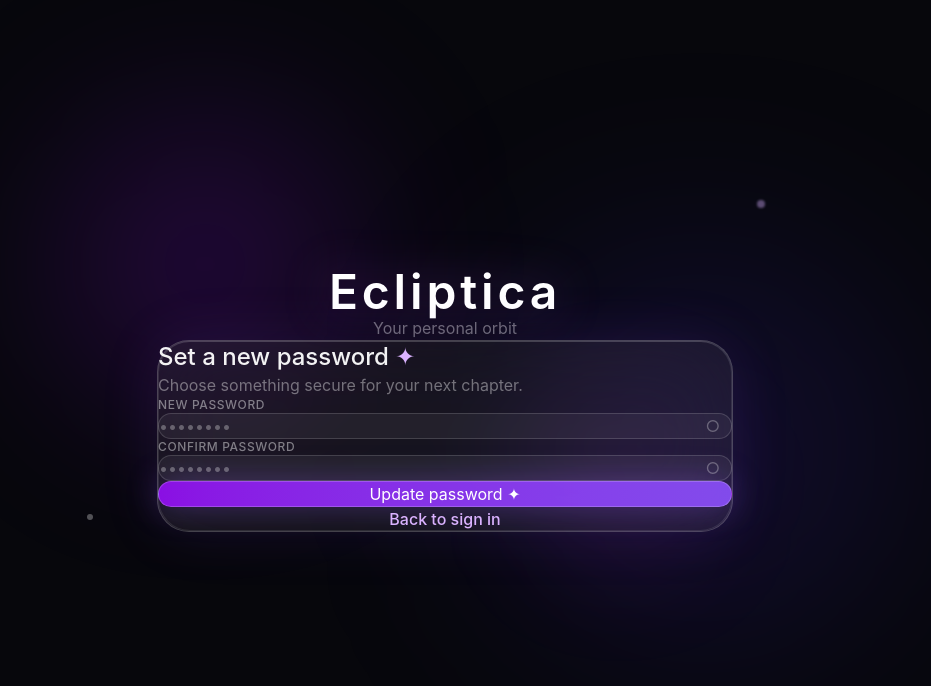
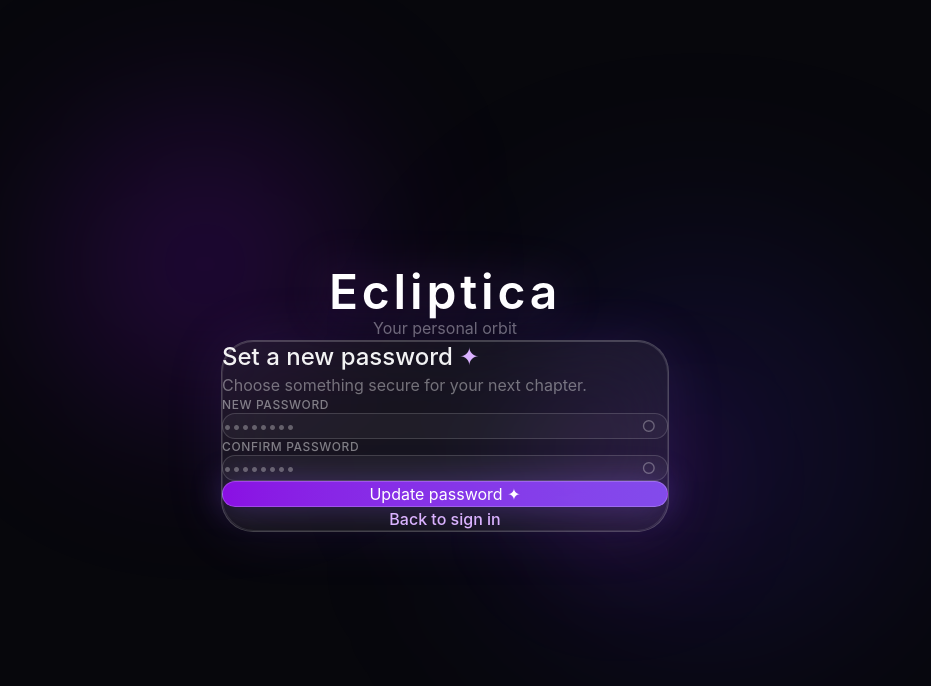
Before and after one commit to sneh777a/ecliptica, a React (Vite) app in the folder frontend/: page /reset-password in a window 1280 px wide. Shown: the top 686 px of the page, without its empty margins (195-1126 px from the left). Built offline with nearby package versions, Linux system fonts and the light colour scheme.

Commit message:
Reset password: more spacing, less compressed layout

```diff
--- a/frontend/src/pages/ResetPassword.jsx
+++ b/frontend/src/pages/ResetPassword.jsx
@@ -47,49 +47,47 @@ export default function ResetPassword() {
   };
 
   const inputClass =
-    "w-full bg-white/5 border border-white/15 text-white rounded-2xl px-5 py-4 text-base placeholder:text-white/30 focus:outline-none focus:border-purple-400/50 focus:bg-white/10 focus:shadow-[0_0_20px_rgba(168,85,247,0.15)] transition-all duration-300";
+    "w-full bg-white/[0.04] border border-white/15 text-white rounded-2xl px-5 py-[18px] text-base placeholder:text-white/30 focus:outline-none focus:border-purple-400/50 focus:bg-white/[0.07] focus:shadow-[0_0_20px_rgba(168,85,247,0.15)] transition-all duration-300";
 
   return (
-    <div className="min-h-screen bg-[#07070c] flex items-center justify-center px-4 relative overflow-hidden">
+    <div className="min-h-screen bg-[#07070c] flex items-center justify-center px-5 py-12 relative overflow-hidden">
       <div className="pointer-events-none absolute inset-0">
         <div className="absolute top-[15%] left-[20%] w-72 h-72 rounded-full bg-purple-600/20 blur-[90px]" />
         <div className="absolute bottom-[20%] right-[15%] w-96 h-96 rounded-full bg-indigo-600/15 blur-[110px]" />
         <div className="absolute top-[50%] right-[30%] w-40 h-40 rounded-full bg-fuchsia-500/10 blur-[60px]" />
-        <div className="absolute top-[25%] right-[25%] w-2 h-2 rounded-full bg-purple-300/40 blur-[1px]" />
-        <div className="absolute bottom-[35%] left-[22%] w-1.5 h-1.5 rounded-full bg-white/30" />
       </div>
 
-      <div className="w-full max-w-xl relative z-10">
-        <div className="text-center mb-10 sm:mb-12">
+      <div className="w-full max-w-md relative z-10">
+        <div className="text-center mb-12">
           <h1 className="text-4xl sm:text-5xl font-semibold text-white tracking-[0.08em] drop-shadow-[0_0_24px_rgba(168,85,247,0.35)]">
             Ecliptica
           </h1>
-          <p className="text-white/40 mt-3 text-base">Your personal orbit</p>
+          <p className="text-white/40 mt-4 text-base">Your personal orbit</p>
         </div>
 
-        <div className="relative rounded-[2rem] p-9 sm:p-12 bg-white/[0.06] backdrop-blur-2xl border border-white/20 shadow-[0_0_60px_rgba(139,92,246,0.12),inset_0_1px_0_rgba(255,255,255,0.1)]">
+        <div className="relative rounded-[2rem] px-8 py-10 sm:px-11 sm:py-12 bg-white/[0.06] backdrop-blur-2xl border border-white/20 shadow-[0_0_60px_rgba(139,92,246,0.12),inset_0_1px_0_rgba(255,255,255,0.1)]">
           <div className="pointer-events-none absolute inset-0 rounded-[2rem] ring-1 ring-inset ring-white/10" />
 
-          <h2 className="relative text-2xl font-medium text-white/95 mb-2">
+          <h2 className="relative text-2xl font-medium text-white/95 mb-3">
             Set a new password <span className="text-purple-300">✦</span>
           </h2>
-          <p className="relative text-base text-white/40 mb-9">
+          <p className="relative text-base text-white/40 mb-10">
             Choose something secure for your next chapter.
           </p>
 
           {error && (
-            <div className="relative mb-5 text-sm text-red-200/90 bg-red-500/10 border border-red-400/20 rounded-2xl px-4 py-3">
+            <div className="relative mb-8 text-sm text-red-200/90 bg-red-500/10 border border-red-400/20 rounded-2xl px-5 py-4">
               {error}
             </div>
           )}
 
           {done ? (
-            <div className="relative rounded-2xl border border-white/15 bg-white/5 px-5 py-6 text-center">
+            <div className="relative rounded-2xl border border-white/15 bg-white/[0.04] px-6 py-8 text-center">
               <p className="text-sm text-white/75">Password updated successfully.</p>
-              <p className="mt-2 text-xs text-white/35">Taking you back to sign in…</p>
+              <p className="mt-3 text-xs text-white/35">Taking you back to sign in…</p>
             </div>
           ) : (
-            <form onSubmit={handleSubmit} className="relative space-y-7">
+            <form onSubmit={handleSubmit} className="relative space-y-8">
               <div>
                 <label className="block text-xs font-medium text-white/45 mb-3 tracking-wider uppercase">
                   New password
@@ -108,7 +106,7 @@ export default function ResetPassword() {
                     type="button"
                     onClick={() => setShowPassword((v) => !v)}
                     aria-label={showPassword ? "Hide password" : "Show password"}
-                    className="absolute right-3 top-1/2 -translate-y-1/2 rounded-lg px-2 py-1 text-sm text-white/30 hover:text-white/70 transition"
+                    className="absolute right-3 top-1/2 -translate-y-1/2 px-2 py-1 text-sm text-white/30 hover:text-white/70"
                   >
                     {showPassword ? "◉" : "○"}
                   </button>
@@ -133,28 +131,27 @@ export default function ResetPassword() {
                     type="button"
                     onClick={() => setShowConfirm((v) => !v)}
                     aria-label={showConfirm ? "Hide password" : "Show password"}
-                    className="absolute right-3 top-1/2 -translate-y-1/2 rounded-lg px-2 py-1 text-sm text-white/30 hover:text-white/70 transition"
+                    className="absolute right-3 top-1/2 -translate-y-1/2 px-2 py-1 text-sm text-white/30 hover:text-white/70"
                   >
                     {showConfirm ? "◉" : "○"}
                   </button>
                 </div>
               </div>
 
+              <div className="pt-2">
                 <button
                   type="submit"
                   disabled={loading}
-                className="w-full mt-3 py-4 rounded-2xl font-medium text-white bg-gradient-to-r from-purple-600/90 to-violet-500/90 hover:from-purple-500 hover:to-violet-400 border border-white/20 shadow-[0_0_32px_rgba(139,92,246,0.35)] hover:shadow-[0_0_48px_rgba(139,92,246,0.5)] disabled:opacity-50 disabled:cursor-not-allowed transition-all duration-300"
+                  className="w-full py-[18px] rounded-2xl font-medium text-white bg-gradient-to-r from-purple-600/90 to-violet-500/90 hover:from-purple-500 hover:to-violet-400 border border-white/20 shadow-[0_0_32px_rgba(139,92,246,0.35)] disabled:opacity-50 transition-all duration-300"
                 >
                   {loading ? "Updating…" : "Update password  ✦"}
                 </button>
+              </div>
             </form>
           )}
 
-          <p className="relative text-center text-white/40 text-base mt-9">
-            <Link
-              to="/login"
-              className="text-purple-300 hover:text-purple-200 font-medium transition"
-            >
+          <p className="relative text-center text-white/40 text-base mt-10">
+            <Link to="/login" className="text-purple-300 hover:text-purple-200 font-medium">
               Back to sign in
             </Link>
           </p>
```
Lines whose indentation alone changed are shown as unchanged.
